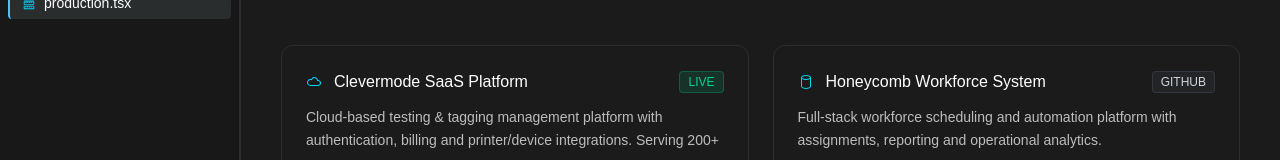
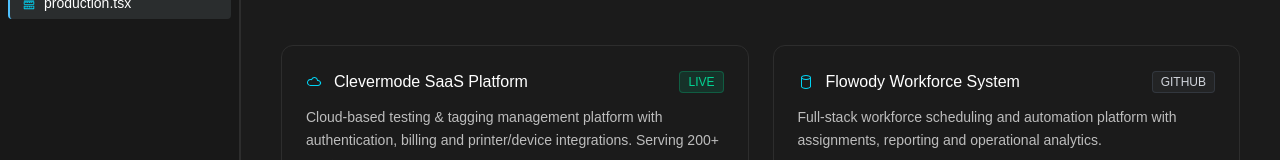
Before and after one commit to wild-butterfly/askin-workspace, a Next.js app: page /production in a window 1280 px wide. Shown: the part 203-363 px from the top of the page. Built offline with nearby package versions, Linux system fonts and the light colour scheme.

Commit message:
content: rename Honeycomb to Flowody

```diff
--- a/src/components/sections/ProductionSystems.tsx
+++ b/src/components/sections/ProductionSystems.tsx
@@ -91,7 +91,7 @@
 
         <Card
           icon={<VscDatabase />}
-          title="Honeycomb Workforce System"
+          title="Flowody Workforce System"
           desc="Full-stack workforce scheduling and automation platform with assignments, reporting and operational analytics."
           link="https://github.com/wild-butterfly/honeycomb-dev-real"
           badge="github"
--- a/src/content/READaboutME.md
+++ b/src/content/READaboutME.md
@@ -14,7 +14,7 @@
 Currently shipping:
 
 - ⚡ Clevermode (live SaaS)
-- 🐝 Honeycomb (workforce scheduling)
+- 🍂 Flowody (workforce scheduling)
 - ☁️ Cloud infrastructure on AWS
 
 ---
```
Also changed, not shown: 1 other file (tests, documents, lock files or other folders).
